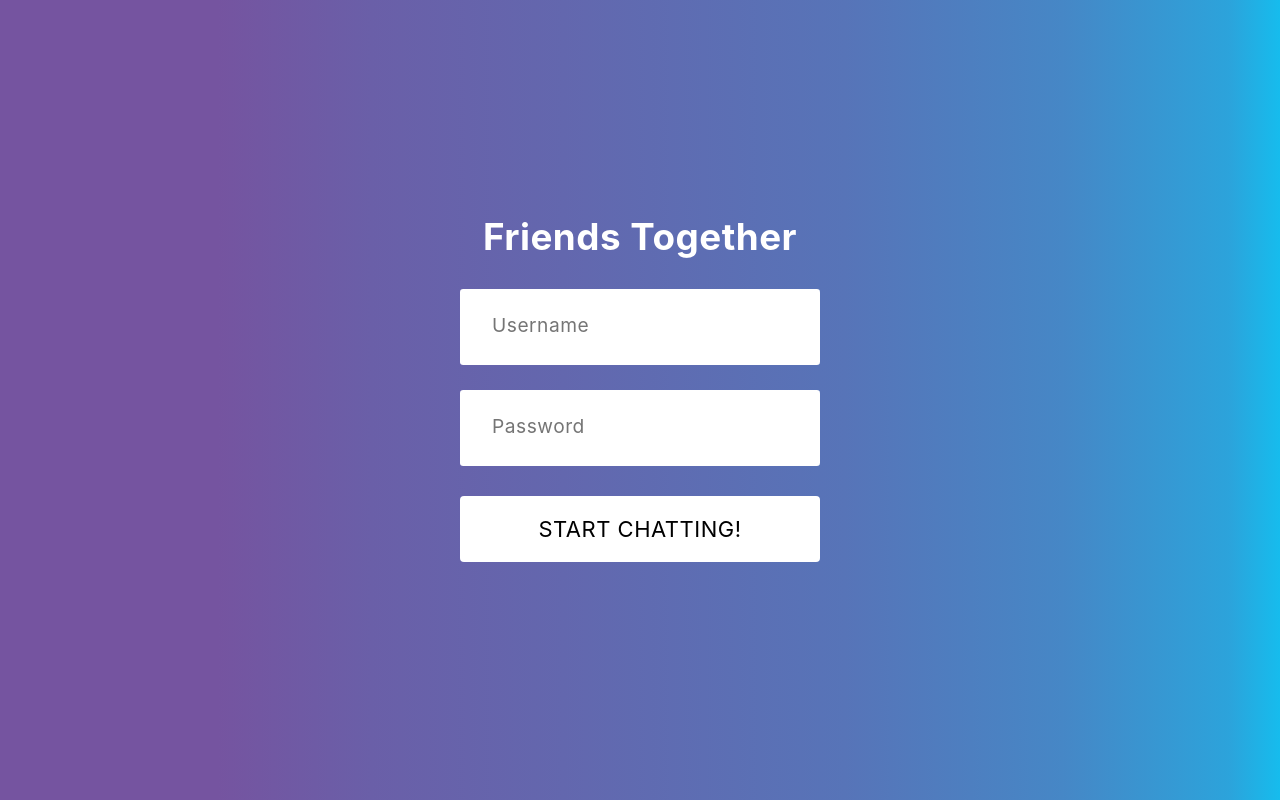
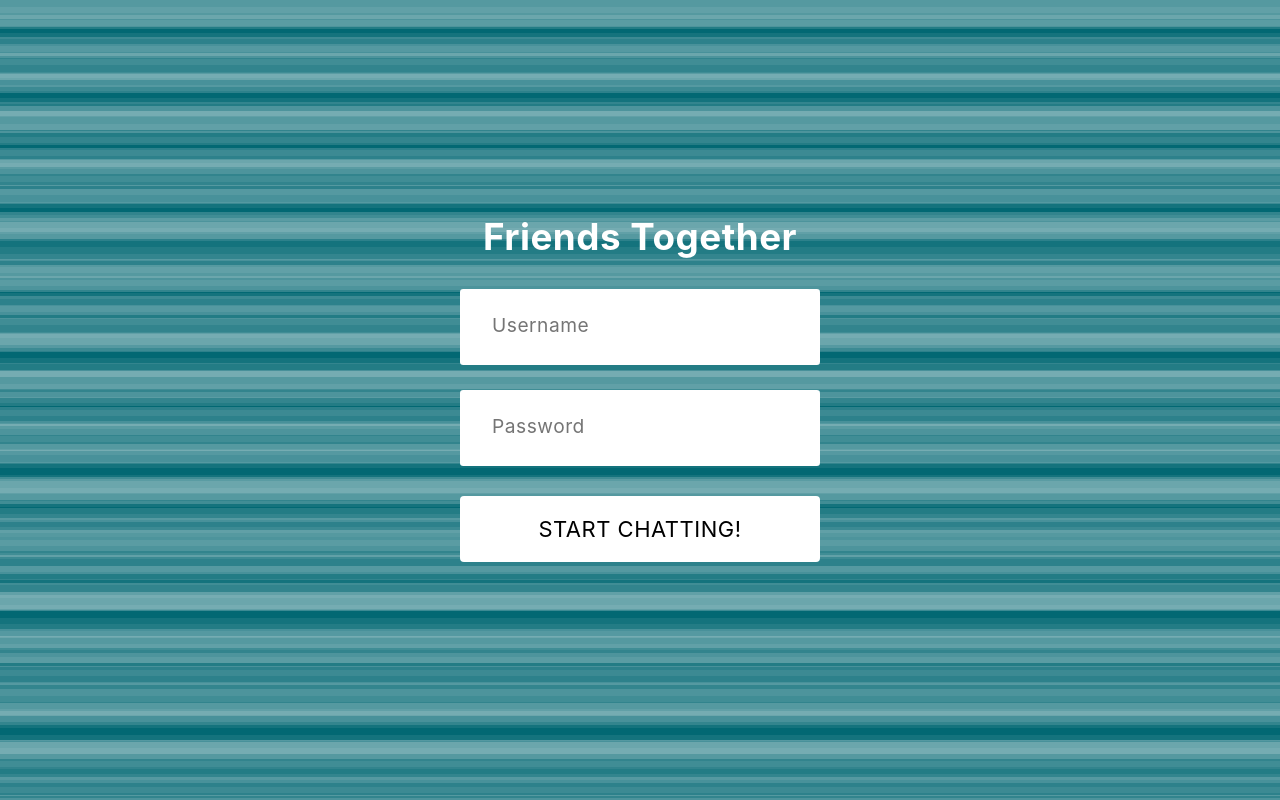
Before and after one commit to siddharthsinghvats/FriendsChat, a React (Create React App) app: page / in a window 1280 px wide. Built offline with nearby package versions, Linux system fonts and the light colour scheme; no server answers.

Commit message:
change home background

```diff
--- a/src/App.css
+++ b/src/App.css
@@ -220,8 +220,13 @@
   .wrapper {
     height: 100vh;
       width: 100%;
-    background: rgb(117,84,160);
-    background: linear-gradient(90deg, rgba(117,84,160,1) 7%, rgba(117,84,160,1) 17%, rgba(106,95,168,1) 29%, rgba(99,103,174,1) 44%, rgba(87,116,184,1) 66%, rgba(70,135,198,1) 83%, rgba(44,163,219,1) 96%, rgba(22,188,237,1) 100%, rgba(0,212,255,1) 100%);
+      background-color: #026873;
+      background-size: 13px 13px, 29px 29px, 37px 37px, 53px 53px;
+      background-image: -webkit-linear-gradient(0, rgba(255, 255, 255, .07) 50%, transparent 50%), -webkit-linear-gradient(0, rgba(255, 255, 255, .13) 50%, transparent 50%), -webkit-linear-gradient(0, transparent 50%, rgba(255, 255, 255, .17) 50%), -webkit-linear-gradient(0, transparent 50%, rgba(255, 255, 255, .19) 50%);
+      background-image: -moz-linear-gradient(0, rgba(255, 255, 255, .07) 50%, transparent 50%), -moz-linear-gradient(0, rgba(255, 255, 255, .13) 50%, transparent 50%), -moz-linear-gradient(0, transparent 50%, rgba(255, 255, 255, .17) 50%), -moz-linear-gradient(0, transparent 50%, rgba(255, 255, 255, .19) 50%);
+      background-image: -ms-linear-gradient(0, rgba(255, 255, 255, .07) 50%, transparent 50%), -ms-linear-gradient(0, rgba(255, 255, 255, .13) 50%, transparent 50%), -ms-linear-gradient(0, transparent 50%, rgba(255, 255, 255, .17) 50%), -ms-linear-gradient(0, transparent 50%, rgba(255, 255, 255, .19) 50%);
+      background-image: -o-linear-gradient(0, rgba(255, 255, 255, .07) 50%, transparent 50%), -o-linear-gradient(0, rgba(255, 255, 255, .13) 50%, transparent 50%), -o-linear-gradient(0, transparent 50%, rgba(255, 255, 255, .17) 50%), -o-linear-gradient(0, transparent 50%, rgba(255, 255, 255, .19) 50%);
+      background-image: linear-gradient(0, rgba(255, 255, 255, .07) 50%, transparent 50%), linear-gradient(0, rgba(255, 255, 255, .13) 50%, transparent 50%), linear-gradient(0, transparent 50%, rgba(255, 255, 255, .17) 50%), linear-gradient(0, transparent 50%, rgba(255, 255, 255, .19) 50%);
     display: flex;
     justify-content: center;
     align-items: center;
```
